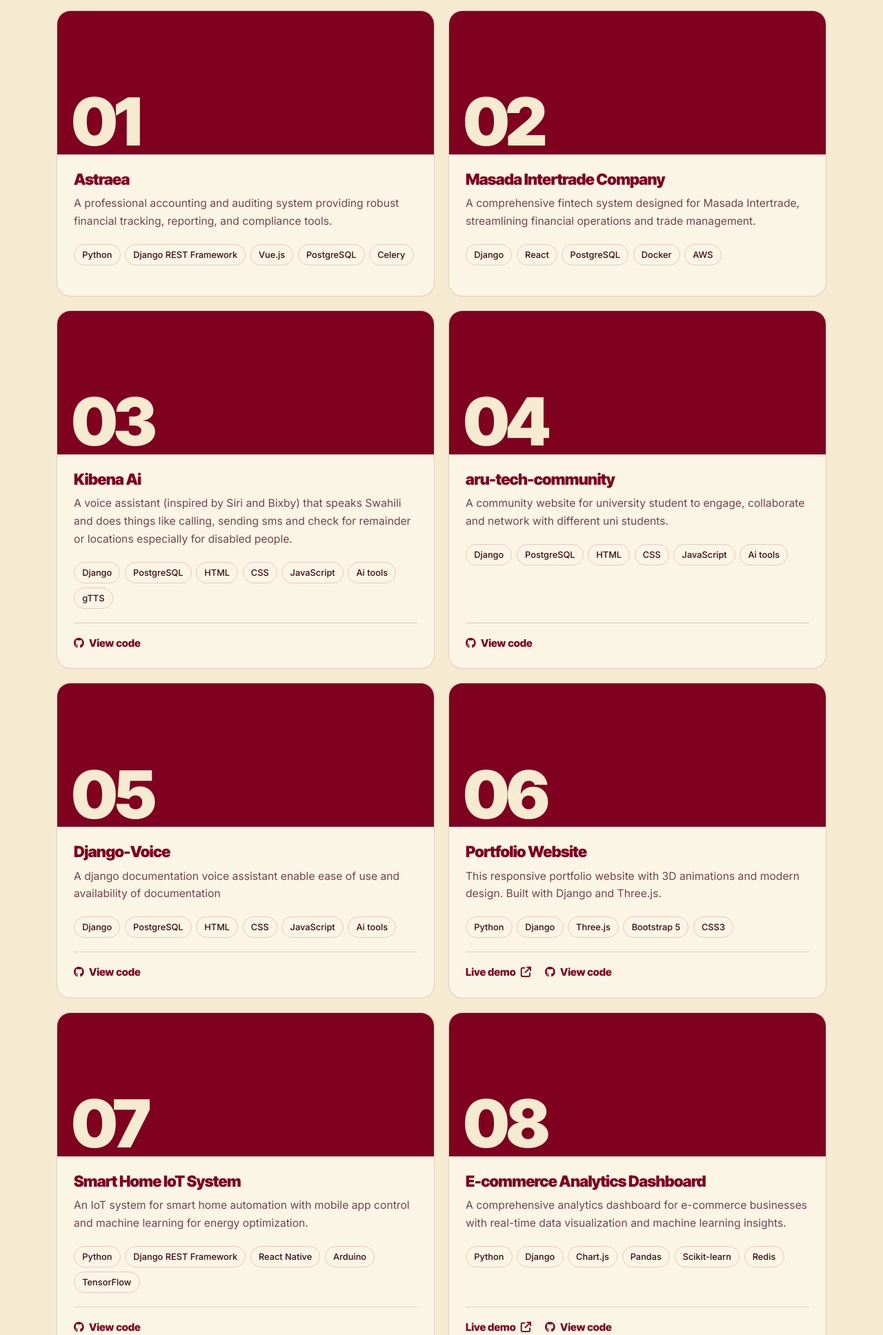
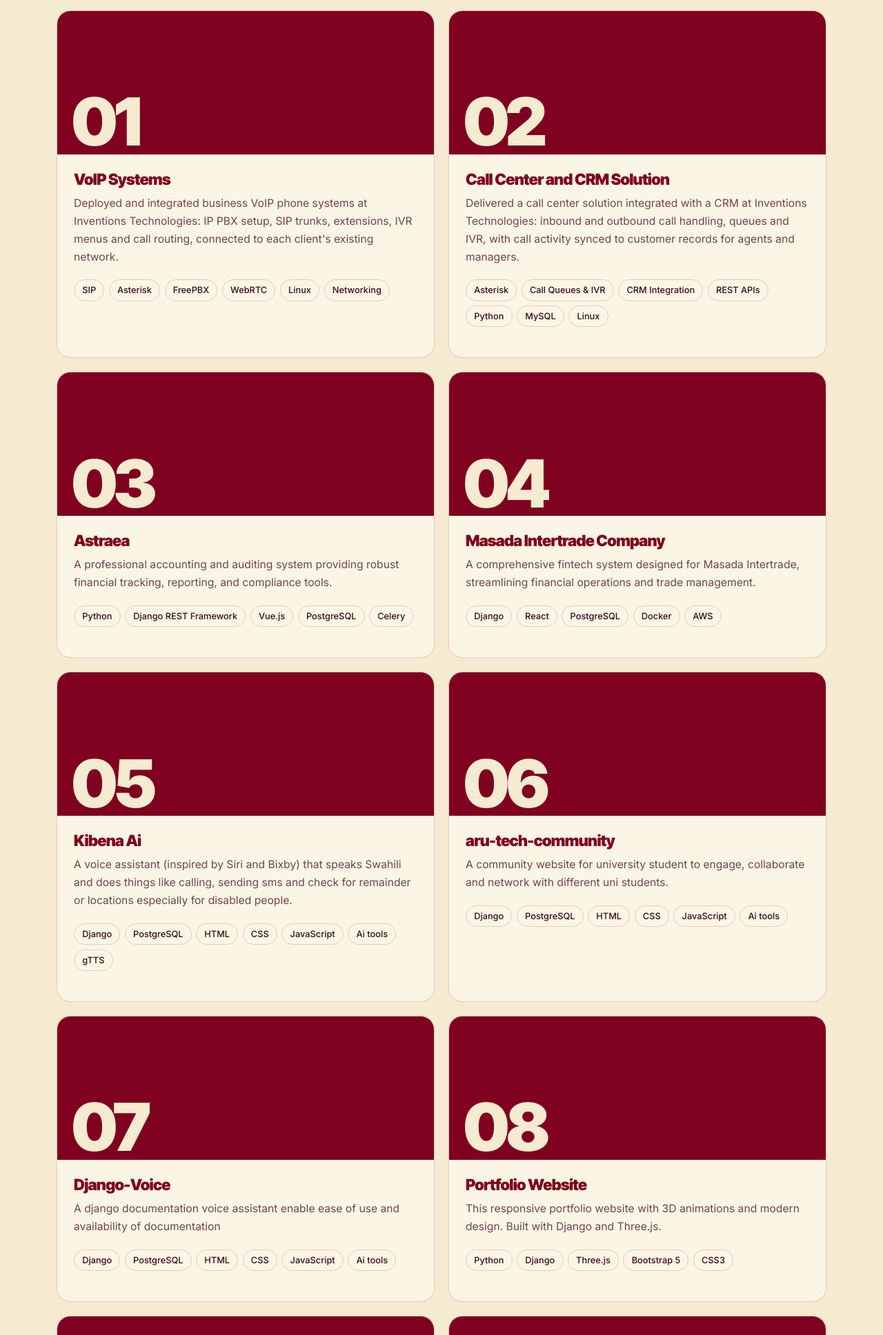
Before and after one commit to GloryMsasalaga/portfolio, a Django app: page /projects/ in a window 1280 px wide. Shown: the part 698-2634 px from the top of the page at 69% size. Run offline with Django 5.2, Linux system fonts and the light colour scheme; data comes from the database, SQL or seed files in the repository; some libraries are stand-ins or nearby versions; some web fonts are replaced.

Commit message:
feat: Inventions Technologies role and projects, new portrait
- Add Systems Integrator Engineer at Inventions Technologies (Jan 2026,
  current) and the VoIP Systems and Call Center and CRM Solution
  projects to the deploy fixture
- About page lists the current role first, then most recent
- New portrait photo on the ID badge and About page, cropped to keep
  the face in frame
- Remove the live demo and view code buttons from project cards; home
  cards link to the Projects page instead

Co-Authored-By: Claude Opus 5.5 <noreply@anthropic.com>

```diff
--- a/complete_portfolio_data.json
+++ b/complete_portfolio_data.json
@@ -407,5 +407,43 @@
     "is_current": false,
     "description": "handling databases, authentication and APIs for scalable and efficient application"
   }
+},
+{
+  "model": "portfolio.project",
+  "pk": 11,
+  "fields": {
+    "title": "VoIP Systems",
+    "description": "Deployed and integrated business VoIP phone systems at Inventions Technologies: IP PBX setup, SIP trunks, extensions, IVR menus and call routing, connected to each client's existing network.",
+    "technologies": "SIP, Asterisk, FreePBX, WebRTC, Linux, Networking",
+    "github_link": "",
+    "live_link": "",
+    "image": "",
+    "created_at": "2026-10-12T15:18:13.446570Z"
+  }
+},
+{
+  "model": "portfolio.project",
+  "pk": 12,
+  "fields": {
+    "title": "Call Center and CRM Solution",
+    "description": "Delivered a call center solution integrated with a CRM at Inventions Technologies: inbound and outbound call handling, queues and IVR, with call activity synced to customer records for agents and managers.",
+    "technologies": "Asterisk, Call Queues & IVR, CRM Integration, REST APIs, Python, MySQL, Linux",
+    "github_link": "",
+    "live_link": "",
+    "image": "",
+    "created_at": "2026-10-12T15:18:12.446570Z"
+  }
+},
+{
+  "model": "portfolio.experience",
+  "pk": 6,
+  "fields": {
+    "company": "Inventions Technologies",
+    "position": "Systems Integrator Engineer",
+    "start_date": "2026-01-01",
+    "end_date": null,
+    "is_current": true,
+    "description": "Designing, deploying and integrating VoIP, call center and CRM solutions for clients, connecting telephony with business systems through SIP, Asterisk and REST APIs."
+  }
 }
 ]
--- a/portfolio/views.py
+++ b/portfolio/views.py
@@ -29,7 +29,8 @@ def about(request):
     """View for about page."""
     skills = Skill.objects.all()
     education = Education.objects.all()
-    experience = Experience.objects.all()
+    # Current role first (it has no end date), then most recent
+    experience = Experience.objects.order_by('-is_current', '-start_date')
     communityinvolvement = CommunityInvolvement.objects.all()
 
     context = {
--- a/static/css/style.css
+++ b/static/css/style.css
@@ -740,6 +740,8 @@ a {
     margin-top: 0.9rem;
     border-radius: 50%;
     object-fit: cover;
+    /* Portrait photo is tall: keep the face, not the middle, in the circle */
+    object-position: 50% 30%;
     border: 3px solid var(--wine);
     background: var(--surface-2);
 }
@@ -1146,6 +1148,7 @@ a {
     width: 100%;
     aspect-ratio: 4 / 5;
     object-fit: cover;
+    object-position: 50% 30%;
     border-radius: var(--radius);
     background: var(--surface-2);
     border: 2px solid var(--accent);
--- a/templates/about.html
+++ b/templates/about.html
@@ -36,7 +36,7 @@
         <div class="split">
             <div class="reveal">
                 <div class="portrait">
-                    <img src="{% static 'assets/me.png' %}" alt="Veryniceglory Lazaro - Systems Integrator Engineer, portrait">
+                    <img src="{% static 'assets/glory-portrait.jpg' %}" alt="Veryniceglory Lazaro - Systems Integrator Engineer, portrait">
                     <span class="pill"><i class="fas fa-location-dot"></i> Tanzania</span>
                 </div>
             </div>
--- a/templates/projects.html
+++ b/templates/projects.html
@@ -34,16 +34,6 @@
                         <li>{{ tech|trim }}</li>
                         {% endfor %}
                     </ul>
-                    {% if project.live_link or project.github_link %}
-                    <div class="work-links">
-                        {% if project.live_link %}
-                        <a href="{{ project.live_link }}" target="_blank" rel="noopener" class="text-link">Live demo <i class="fas fa-arrow-up-right-from-square"></i></a>
-                        {% endif %}
-                        {% if project.github_link %}
-                        <a href="{{ project.github_link }}" target="_blank" rel="noopener" class="text-link"><i class="fab fa-github"></i> View code</a>
-                        {% endif %}
-                    </div>
-                    {% endif %}
                 </div>
             </article>
             {% endfor %}
```
Also changed, not shown: templates/index.html (+1 -9 lines), static/assets/glory-portrait.jpg (added).
